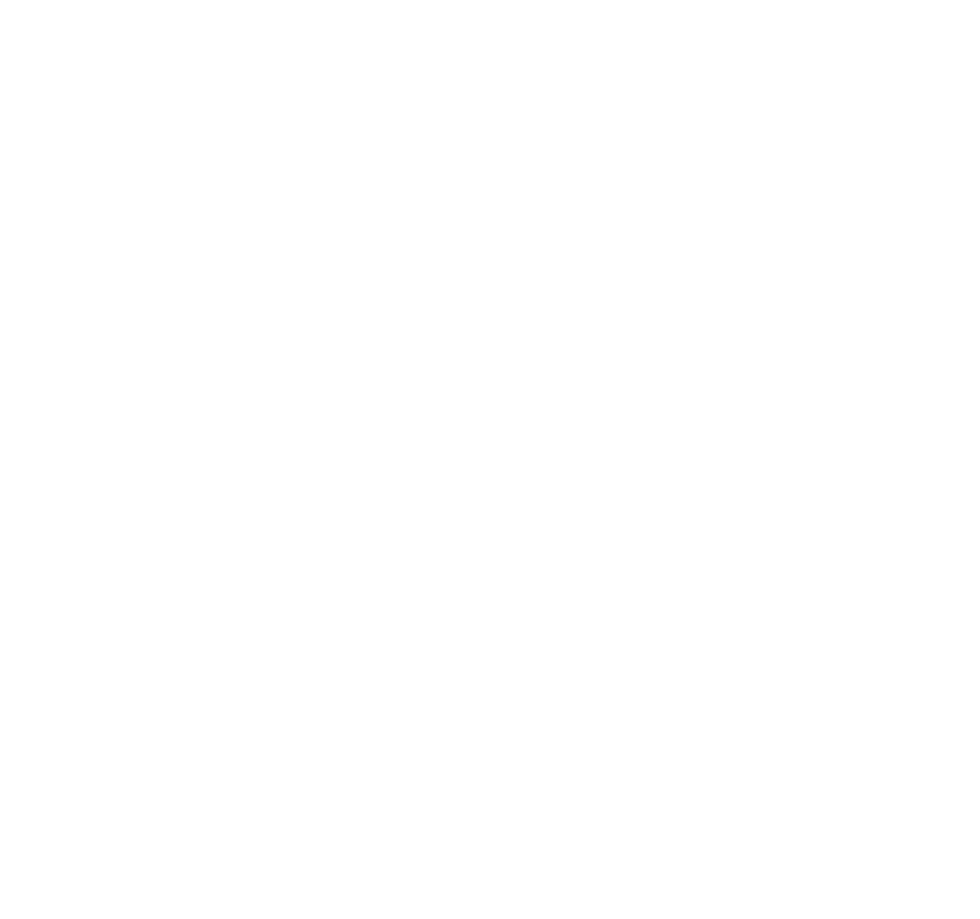
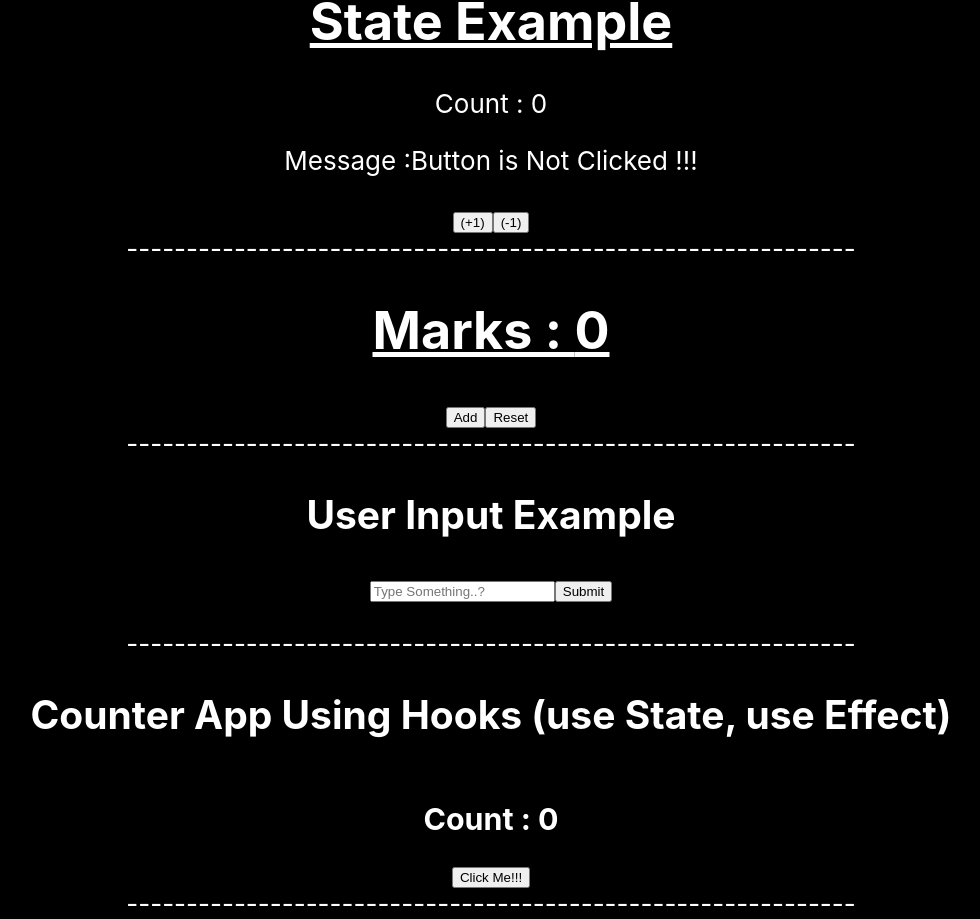
Before and after one commit to AdityaShigwan09/ReactJS, a React (Create React App) app: page / in a window 1280 px wide. Shown: the part 868-1787 px from the top of the page, without its empty margins (149-1129 px from the left). Before the commit the page ends 800 px from the top, so only its background shows below. Built offline with nearby package versions, Linux system fonts and the light colour scheme.

Commit message:
Hooks (useState & useEffect) is Learned & Practiced

```diff
--- a/src/App.css
+++ b/src/App.css
@@ -14,7 +14,8 @@
 }
 
 .App-header {
-  background-color: #282c34;
+  /* background-color: #282c34; */
+  background-color: black;
   min-height: 100vh;
   display: flex;
   flex-direction: column;
@@ -41,8 +42,8 @@
   text-decoration: underline;
 }
 
-/* .mycss{
-  background:linear-gradient(135deg,black 40%,white 40%);
+.mycss{
+  /* background:linear-gradient(135deg,black 40%,white 40%); */
   background: transparent;
   font-size: 20px;
   box-shadow:-15px -15px 50px black;
@@ -51,10 +52,10 @@
   transition: .5s;
 }
 .mycss:hover{
-  background:linear-gradient(135deg,white 60%,black 40%);
+  /* background:linear-gradient(135deg,white 60%,black 40%); */
 
   box-shadow:15px 15px 40px white;
   filter:drop-shadow(10px 10px 10px 50px white);
   padding: 31px;
  z-index: 1;
-} */
+}
--- a/src/App.js
+++ b/src/App.js
@@ -1,28 +1,49 @@
 // import logo from './logo.svg';
-// import Hello from './Components/Example';
-// import Wel from "./Components/Example_class2"
-// import HelloWorld from './Components/HelloWorld';
-// import Example_S from './Components/Example_state';
-// import Counter from "./Components/State";
+import Hello from './Components/Example';
+import Wel from "./Components/Example_class2"
+import HelloWorld from './Components/HelloWorld';
+import ExampleS from './Components/Example_state';
+import Counter from "./Components/State";
 import Marks from "./Components/Marks_Class";
+import Text from "./Components/Input_Class"
+import CountHooks from "./Components/Example_hook"
 import './App.css';
 
 function App() {
   return (
     <div className='App App-header'>
-      {/* <h1>Hello React JS</h1>
+
+
+        <div>
+          <HelloWorld/>
+        </div>
+          -------------------------------------------------------------
+
         <div className='mycss'>
           <Hello name="Aditya"/>
           <Wel name="Imperial"/>
         </div>
 
-        <div>
-          <HelloWorld/>
-        </div>
+          -------------------------------------------------------------
 
-        <Example_S/>
-        <Counter/> */}
+        <ExampleS/>
+          -------------------------------------------------------------
+
+        <Counter/>
+          -------------------------------------------------------------
+
         <Marks/>
+
+          -------------------------------------------------------------
+
+        <Text/>
+
+          -------------------------------------------------------------
+
+        <CountHooks/>
+
+          -------------------------------------------------------------
+
     </div>
   );
 }
--- /dev/null
+++ b/src/Components/Example_hook.js
@@ -0,0 +1,21 @@
+import {useState,useEffect} from "react";
+
+function Counter1(){
+    const [count,setCount]=useState(0); //useState
+
+
+        useEffect(()=>{
+            alert(`You Clicked ${count} times`); // useEffect
+        })
+    return(
+        <>
+        <h2>Counter App Using Hooks (use State, use Effect)</h2>
+        <h3>Count : {count}</h3>
+        <button onClick={()=>setCount(count+1)}>
+         Click Me!!!
+        </button>
+        </>
+    );
+}
+
+export default Counter1;
--- /dev/null
+++ b/src/Components/Input_Class.js
@@ -0,0 +1,32 @@
+import React, { Component } from "react";
+class Text extends Component{
+    constructor(props){
+        super(props);
+
+        this.state={
+            txt:""
+        };
+    }
+
+    Inputtxt=()=>{
+        this.setState({txt:this.state.txt});
+    }
+
+    render(){
+        return(
+            <div>
+                <h2>User Input Example</h2>
+                <input
+                    type="text"
+                    placeholder="Type Something..?"
+                    value={this.state.txt}
+                />
+                <button onclick={this.Inputtxt}>Submit</button>
+                <p>{this.state.txt}</p>
+
+            </div>
+        );
+    }
+}
+
+export default Text;
--- a/src/Components/Marks_Class.js
+++ b/src/Components/Marks_Class.js
@@ -18,7 +18,7 @@
 
     resetmarks=()=>{
         this.setState({
-            marks:this.state.marks*0
+            marks:0
         });
     }
 
--- a/src/Components/State.js
+++ b/src/Components/State.js
@@ -27,17 +27,31 @@
     increment=()=>{
         this.setState({
             count:this.state.count+1,
-            message:"Counter is Incementing by 1"
+            message:"Counter is Incrementing by 1"
         });
     };
 
+    decrement=()=>{
+        this.setState({
+            count:this.state.count-1,
+            message:"Counter is Decrementing by 1s"
+        });
+        if(this.state.count===0){
+            this.setState({
+                count:0,
+                message:"Can't go Further!!"
+            });
+        }
+    }
     render(){
         return(
             <div>
                 <h1>State Example</h1>
                 <p>Count : {this.state.count}</p>
                 <p>Message :{this.state.message}</p>
-                <button onClick={this.increment}>Click</button>
+                <button onClick={this.increment}>(+1)</button>
+                <button onClick={this.decrement}>(-1)</button>
+
             </div>
         );
     }
```
Also changed, not shown: src/Components/Example.js (line endings or trailing spaces), src/Components/Marks_Function.js (line endings or trailing spaces).
